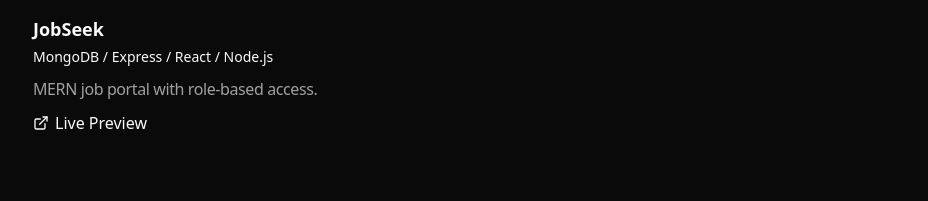
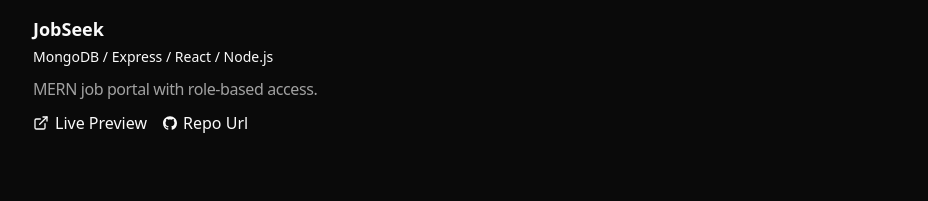
Before and after one commit to utsavg05/next-portfolio, a Next.js app: page /projects in a window 1280 px wide. Shown: the part 1531-1732 px from the top of the page, without its empty margins (175-1103 px from the left). Built offline with nearby package versions, Linux system fonts and the light colour scheme.

Commit message:
feat: add repository URL for Job Portal project in projects data

```diff
--- a/src/data/projects.ts
+++ b/src/data/projects.ts
@@ -64,6 +64,7 @@
     description: "MERN job portal with role-based access.",
     image: "/jobseek-webp.webp",
     link: "https://jobseek-ete7.onrender.com/",
+    repoUrl: "https://github.com/utsavg05/Job-Portal",
     tech: ["MongoDB", "Express", "React", "Node.js"],
     category: "web",
     featured: false,
```
